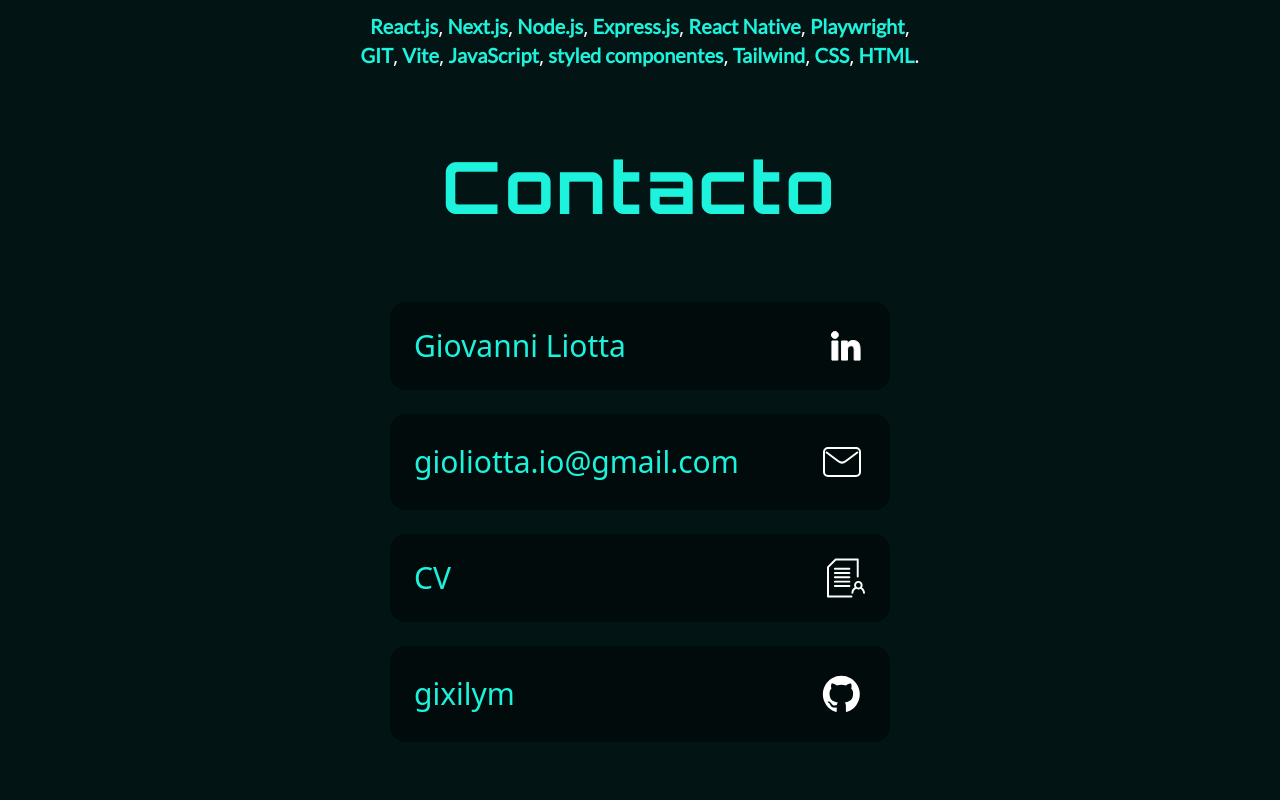
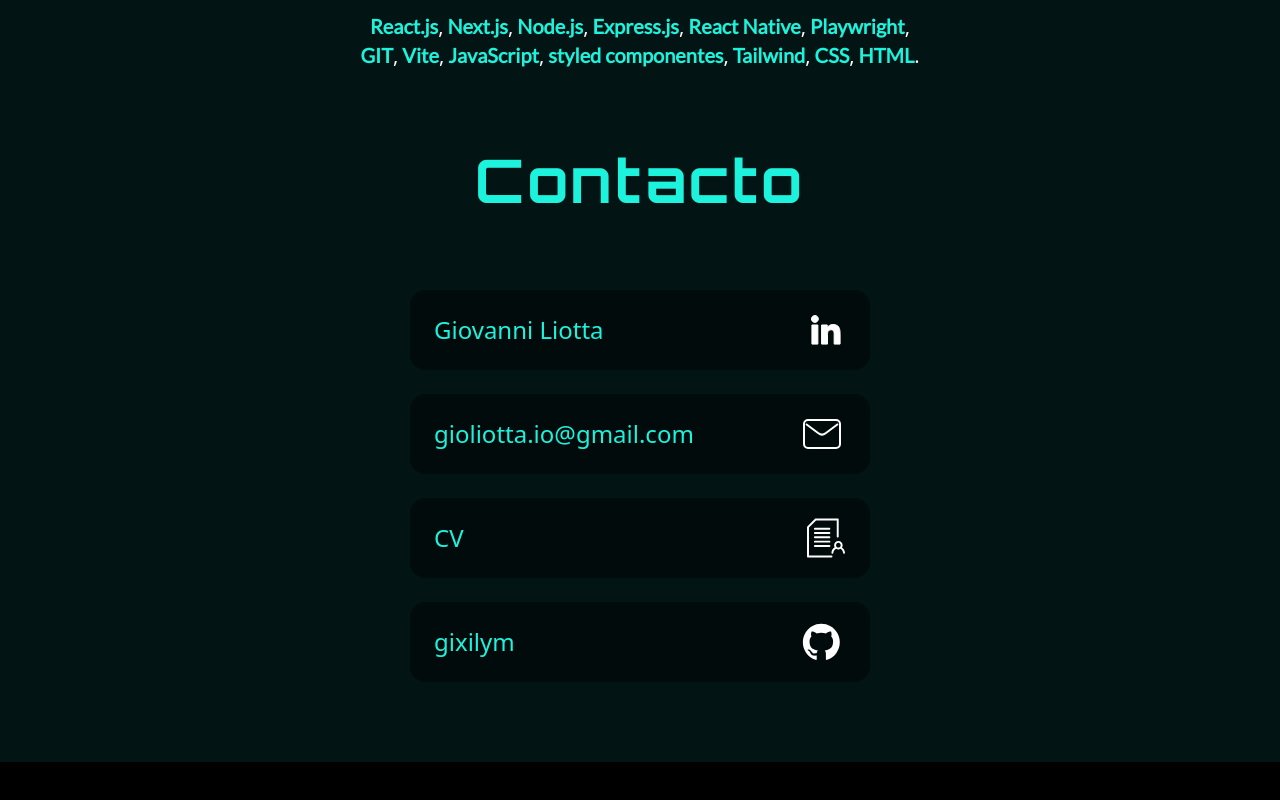
Before and after one commit to gixilym/portfolio-gixi, a Preact app: page / in a window 1280 px wide. Shown: the part 3424-4224 px from the top of the page. After the commit the page ends 4186 px from the top, so only its background shows below. Built offline with nearby package versions, Linux system fonts and the light colour scheme.

Commit message:
reducí el tamaño de los items de contact

```diff
--- a/src/components/Contact.jsx
+++ b/src/components/Contact.jsx
@@ -34,7 +34,7 @@ function Contact() {
       class="bg-[#0e6c6333] min-h-[80vh] flex flex-col justify-center items-center py-20 gap-y-20"
       id="contact"
     >
-      <h2 class="text-[#1df2dc] text-center font-semibold w-full font-orbitron tracking-wider text-5xl md:text-7xl">
+      <h2 class="text-[#1df2dc] text-center font-semibold w-full font-orbitron tracking-wider text-4xl sm:text-6xl">
         Contacto
       </h2>
       <ul class="w-full flex flex-col justify-center items-center gap-y-6 px-6 sm:px-0">
@@ -43,9 +43,9 @@ function Contact() {
             key={item.id}
             onClick={() => window.open(item.href, { target: "_blank" })}
             target="_blank"
-            class="flex flex-row backdrop-blur-[2px] justify-between items-center rounded-2xl bg-[#00000070] max-h-24 w-full max-w-[500px] p-6 cursor-pointer duration-75 hover:bg-[rgba(0,0,0,1)]"
+            class="flex flex-row backdrop-blur-[2px] justify-between items-center rounded-2xl bg-[#00000070] max-h-20 w-full max-w-[460px] p-6 cursor-pointer duration-75 hover:bg-[rgba(0,0,0,1)]"
           >
-            <p class="text-[#1df2dc] text-xl md:text-3xl">{item.text}</p>
+            <p class="text-[#1df2dc] text-xl md:text-2xl">{item.text}</p>
             {item.icon}
           </li>
         ))}
```
